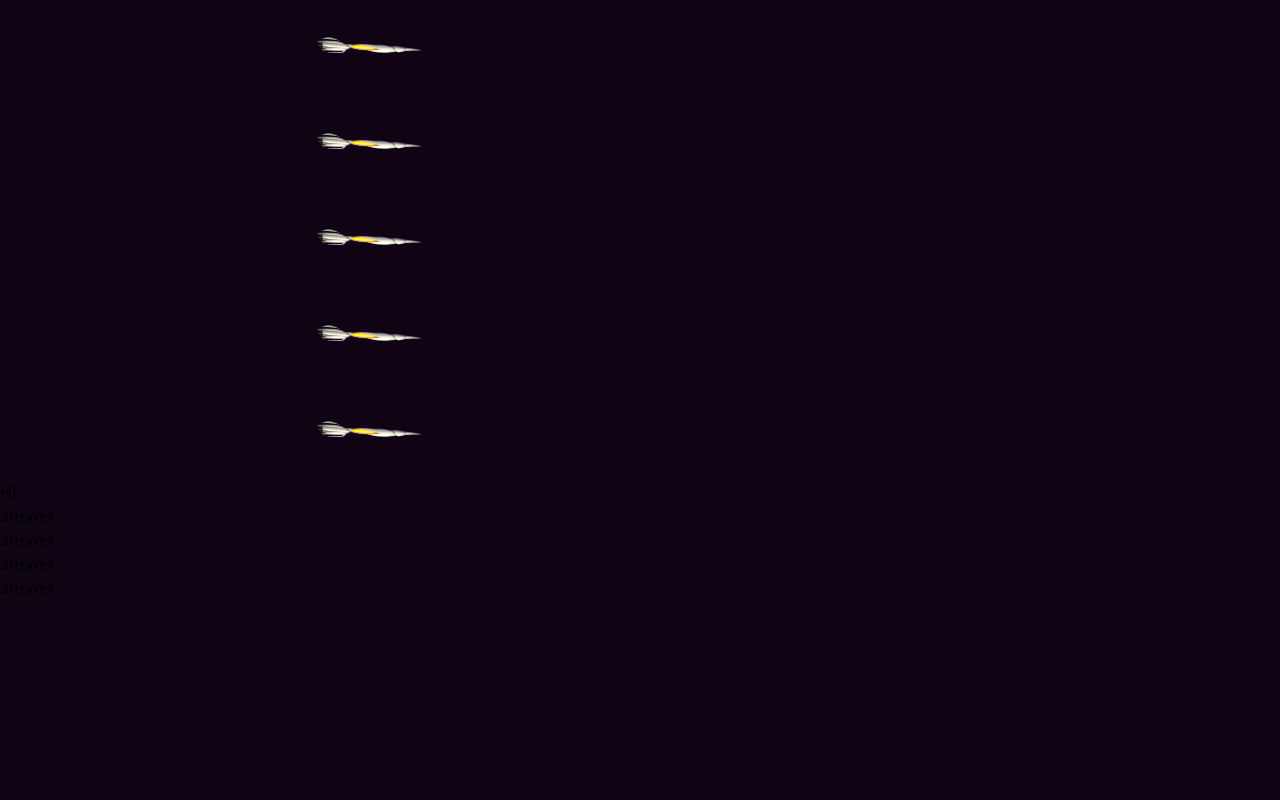
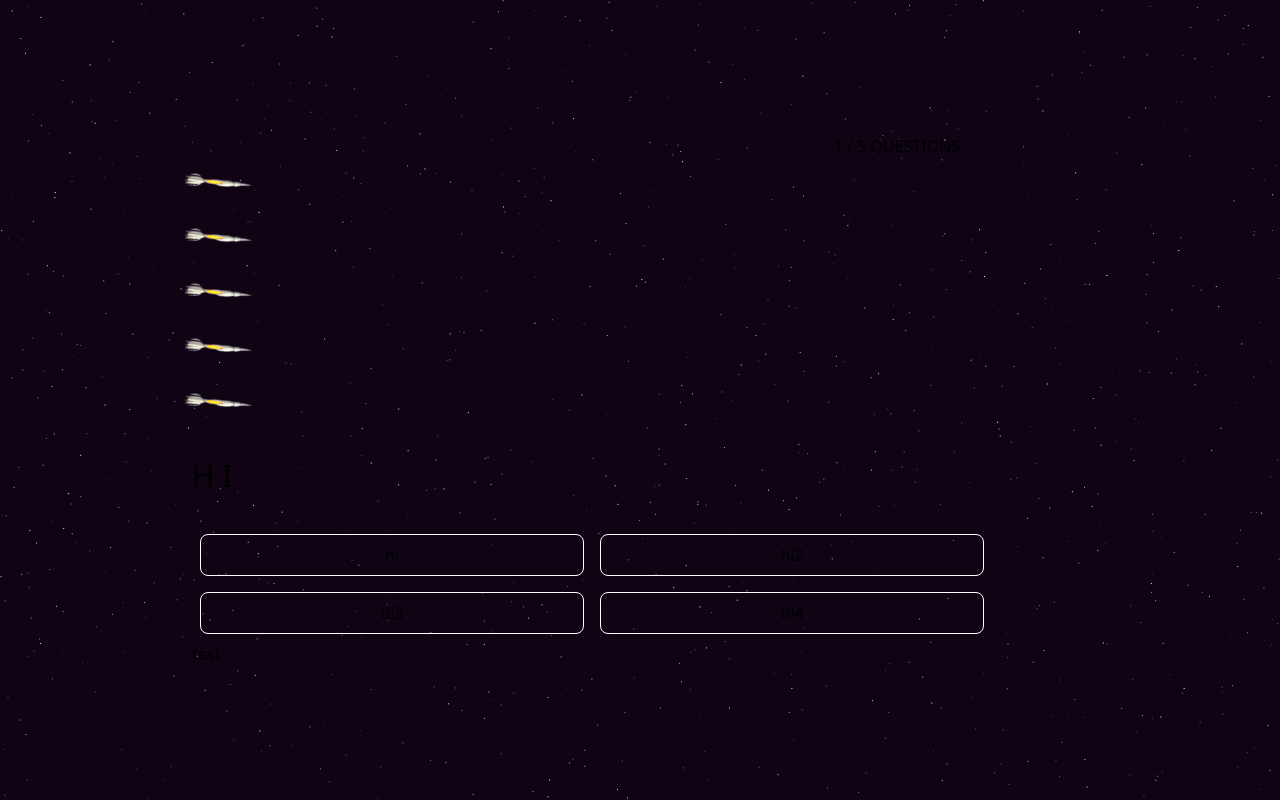
Before and after one commit to chuongCode/study-spaces, a Next.js app in the folder frontend/: page /group/1 in a window 1280 px wide. Built offline with nearby package versions, Linux system fonts and the light colour scheme.

Commit message:
add stars

```diff
--- a/frontend/package.json
+++ b/frontend/package.json
@@ -10,11 +10,13 @@
   },
   "dependencies": {
     "axios": "^1.6.7",
+    "framer-motion": "^11.0.6",
     "next": "14.1.0",
     "react": "^18",
     "react-dom": "^18",
     "react-drag-drop-files": "^2.3.10",
     "react-query": "^3.39.3",
+    "react-starfield": "^1.0.3",
     "socket.io-client": "^4.7.4"
   },
   "devDependencies": {
--- /dev/null
+++ b/frontend/src/components/Button.js
@@ -0,0 +1,11 @@
+import React from 'react';
+
+export const Button = ({ children, className, ...rest }) => {
+    return (
+        <button
+            className={`px-4 py-2 border border-white rounded-lg hover:bg-white hover:bg-opacity-20 transition duration-500 hover:scale-95 ${className}`}
+            {...rest}>
+            {children}
+        </button>
+    );
+};
--- /dev/null
+++ b/frontend/src/components/Header.js
@@ -0,0 +1,9 @@
+import React from 'react';
+
+export const Header = ({ children }) => {
+    return (
+        <h1 className='uppercase tracking-widest text-3xl font-extralight pb-8' style={{ letterSpacing: '0.5rem' }}>
+            {children}
+        </h1>
+    );
+};
--- /dev/null
+++ b/frontend/src/components/Quiz/AnimatedShip.js
@@ -0,0 +1,22 @@
+import React, { useEffect } from 'react';
+import { SpaceShip1 } from '../SpaceShip1';
+import { useAnimate } from 'framer-motion';
+
+export const AnimatedShip = ({ currentPlayerQuestionIndex, currentPlayerNumber }) => {
+    const [scope, animate] = useAnimate();
+
+    useEffect(() => {
+        const animateShip = async () => {
+            await animate(scope.current, { x: currentPlayerQuestionIndex * 200 });
+        };
+        animateShip();
+    }, [currentPlayerQuestionIndex]);
+    return (
+        <div
+            className={`flex gap-10 justify-center absolute left-0`}
+            style={{ top: `${currentPlayerNumber * 55}px` }}
+            ref={scope}>
+            <SpaceShip1 size={50} className='rotate-[140deg] ' />
+        </div>
+    );
+};
--- a/frontend/src/components/Quiz/Game.js
+++ b/frontend/src/components/Quiz/Game.js
@@ -1,18 +1,15 @@
 import React from 'react';
-import { SpaceShip1 } from '../SpaceShip1';
+import { AnimatedShip } from './AnimatedShip';
 
 export const Game = ({ playersState, quizLength }) => {
     return (
-        <div>
-            {playersState.map(player => (
-                <div key={player.id} className='flex gap-10 justify-center'>
-                    {Array.from({ length: quizLength }).map((board, idx) => {
-                        if (idx === player.currentQuestionIndex) {
-                            return <SpaceShip1 size={50} className='rotate-[120deg]' />;
-                        }
-                        return <div className='w-24 h-24' />;
-                    })}
-                </div>
+        <div className='relative w-3xl h-[300px]'>
+            {playersState.map((player, idx) => (
+                <AnimatedShip
+                    currentPlayerNumber={idx}
+                    currentPlayerQuestionIndex={player.currentQuestionIndex}
+                    key={player.id}
+                />
             ))}
         </div>
     );
--- a/frontend/src/components/Quiz/Quiz.js
+++ b/frontend/src/components/Quiz/Quiz.js
@@ -50,10 +50,30 @@ export const Quiz = () => {
     const currentPlayerId = 1;
     const currentPlayer = playersState.find(player => player.id === currentPlayerId);
 
+    const moveCurrentPlayer = () => {
+        setPlayersState(prev => {
+            return prev.map(player => {
+                if (player.id === currentPlayer.id) {
+                    return {
+                        ...player,
+                        currentQuestionIndex: player.currentQuestionIndex + 1,
+                    };
+                }
+                return player;
+            });
+        });
+    };
+
     return (
-        <div>
-            <Game playersState={playersStateSorted} quizLength={QUIZ_QUESTION.length} />
-            <QuizQuestions quiz={QUIZ_QUESTION} currentPlayer={currentPlayer} />
+        <div className='flex w-full h-screen justify-center items-center'>
+            <div>
+                <div className='flex w-full justify-end max-w-3xl uppercase font-extralight'>
+                    {currentPlayer.currentQuestionIndex + 1} / {QUIZ_QUESTION.length} questions
+                </div>
+                <Game playersState={playersStateSorted} quizLength={QUIZ_QUESTION.length} />
+                <QuizQuestions quiz={QUIZ_QUESTION} currentPlayer={currentPlayer} />
+                <button onClick={moveCurrentPlayer}>test</button>
+            </div>
         </div>
     );
 };
--- a/frontend/src/components/Quiz/QuizQuestions.js
+++ b/frontend/src/components/Quiz/QuizQuestions.js
@@ -1,15 +1,19 @@
 import React from 'react';
+import { Header } from '../header';
+import { Button } from '../Button';
 
 export const QuizQuestions = ({ quiz, currentPlayer }) => {
     const currentQuestion = quiz[currentPlayer.currentQuestionIndex];
     return (
-        <div>
-            <h1 className='uppercase'>{currentQuestion.question}</h1>
-            <ul>
-                {currentQuestion.answers.map(answer => (
-                    <li>answer</li>
+        <div className='max-w-4xl mx-auto'>
+            <Header>{currentQuestion.question}</Header>
+            <div className='flex-2 flex-col justify-center items-center gap-4'>
+                {currentQuestion.answers.map((answer, idx) => (
+                    <Button key={idx} className='w-96 m-2'>
+                        {answer}
+                    </Button>
                 ))}
-            </ul>
+            </div>
         </div>
     );
 };
--- /dev/null
+++ b/frontend/src/components/StarField.js
@@ -0,0 +1,139 @@
+import React, { useEffect } from 'react';
+
+export default function Starfield(props) {
+    const { speedFactor = 0.05, backgroundColor = 'black', starColor = [255, 255, 255], starCount = 5000 } = props;
+
+    useEffect(() => {
+        const canvas = document.getElementById('starfield');
+
+        if (canvas) {
+            const c = canvas.getContext('2d');
+
+            if (c) {
+                let w = window.innerWidth;
+                let h = window.innerHeight;
+
+                const setCanvasExtents = () => {
+                    canvas.width = w;
+                    canvas.height = h;
+                };
+
+                setCanvasExtents();
+
+                window.onresize = () => {
+                    setCanvasExtents();
+                };
+
+                const makeStars = count => {
+                    const out = [];
+                    for (let i = 0; i < count; i++) {
+                        const s = {
+                            x: Math.random() * 1600 - 800,
+                            y: Math.random() * 900 - 450,
+                            z: Math.random() * 1000,
+                        };
+                        out.push(s);
+                    }
+                    return out;
+                };
+
+                let stars = makeStars(starCount);
+
+                const clear = () => {
+                    c.fillStyle = backgroundColor;
+                    c.fillRect(0, 0, canvas.width, canvas.height);
+                };
+
+                const putPixel = (x, y, brightness) => {
+                    const rgb =
+                        'rgba(' + starColor[0] + ',' + starColor[1] + ',' + starColor[2] + ',' + brightness + ')';
+                    c.fillStyle = rgb;
+                    c.fillRect(x, y, 1, 1);
+                };
+
+                const moveStars = distance => {
+                    const count = stars.length;
+                    for (var i = 0; i < count; i++) {
+                        const s = stars[i];
+                        s.z -= distance;
+                        while (s.z <= 1) {
+                            s.z += 1000;
+                        }
+                    }
+                };
+
+                let prevTime;
+                const init = time => {
+                    prevTime = time;
+                    requestAnimationFrame(tick);
+                };
+
+                const tick = time => {
+                    let elapsed = time - prevTime;
+                    prevTime = time;
+
+                    moveStars(elapsed * speedFactor);
+
+                    clear();
+
+                    const cx = w / 2;
+                    const cy = h / 2;
+
+                    const count = stars.length;
+                    for (var i = 0; i < count; i++) {
+                        const star = stars[i];
+
+                        const x = cx + star.x / (star.z * 0.001);
+                        const y = cy + star.y / (star.z * 0.001);
+
+                        if (x < 0 || x >= w || y < 0 || y >= h) {
+                            continue;
+                        }
+
+                        const d = star.z / 1000.0;
+                        const b = 1 - d * d;
+
+                        putPixel(x, y, b);
+                    }
+
+                    requestAnimationFrame(tick);
+                };
+
+                requestAnimationFrame(init);
+
+                // add window resize listener:
+                window.addEventListener('resize', function () {
+                    w = window.innerWidth;
+                    h = window.innerHeight;
+                    setCanvasExtents();
+                });
+            } else {
+                console.error('Could not get 2d context from canvas element');
+            }
+        } else {
+            console.error('Could not find canvas element with id "starfield"');
+        }
+
+        return () => {
+            window.onresize = null;
+        };
+    }, [starColor, backgroundColor, speedFactor, starCount]);
+
+    return (
+        <canvas
+            id='starfield'
+            style={{
+                padding: 0,
+                margin: 0,
+                position: 'fixed',
+                top: 0,
+                right: 0,
+                bottom: 0,
+                left: 0,
+                zIndex: 10,
+                opacity: 1,
+                pointerEvents: 'none',
+                mixBlendMode: 'screen',
+            }}></canvas>
+    );
+}
--- a/frontend/src/pages/_app.js
+++ b/frontend/src/pages/_app.js
@@ -1,12 +1,13 @@
 import '@/styles/globals.css';
 import { QueryClient, QueryClientProvider } from 'react-query';
-
+import Starfield from '@/components/StarField';
 const queryClient = new QueryClient();
 
 export default function App({ Component, pageProps }) {
     return (
         <QueryClientProvider client={queryClient}>
             <Component {...pageProps} />
+            <Starfield />
         </QueryClientProvider>
     );
 }
--- a/frontend/src/pages/index.js
+++ b/frontend/src/pages/index.js
@@ -1,6 +1,8 @@
+import { Button } from '@/components/Button';
 import { SpaceShip1 } from '@/components/SpaceShip1';
 import { SpaceShip2 } from '@/components/SpaceShip2';
 import { SpaceShip3 } from '@/components/SpaceShip3';
+import { Header } from '@/components/header';
 import { api } from '@/lib/axios';
 import { Inter } from 'next/font/google';
 import { useRouter } from 'next/navigation';
@@ -29,11 +31,7 @@ export default function Home() {
                     <SpaceShip3 size={150} className='absolute bottom-48 right-10' />
                 </div>
                 <div>
-                    <h1
-                        className='uppercase tracking-widest text-3xl font-extralight pb-8'
-                        style={{ letterSpacing: '0.5rem' }}>
-                        Study Spaces
-                    </h1>
+                    <Header>Study Spaces</Header>
                     <ul className='flex flex-col gap-4 h-[500px]  overflow-auto'>
                         {groups?.map(group => (
                             <li
@@ -42,13 +40,12 @@ export default function Home() {
                                 <h3>{group.name}</h3>
                                 <div className='flex gap-4 items-center'>
                                     <div>{group.playerCount} / 5</div>
-                                    <button
+                                    <Button
                                         onClick={() => {
                                             onJoinGroup(group.id);
-                                        }}
-                                        className='px-4 py-2 border border-white rounded-lg hover:bg-white hover:bg-opacity-20 transition duration-500 hover:scale-95'>
+                                        }}>
                                         {group.status === 'inactive' ? 'Join' : 'Full'}
-                                    </button>
+                                    </Button>
                                 </div>
                             </li>
                         ))}
```
Also changed, not shown: 1 other file (tests, documents, lock files or other folders).
